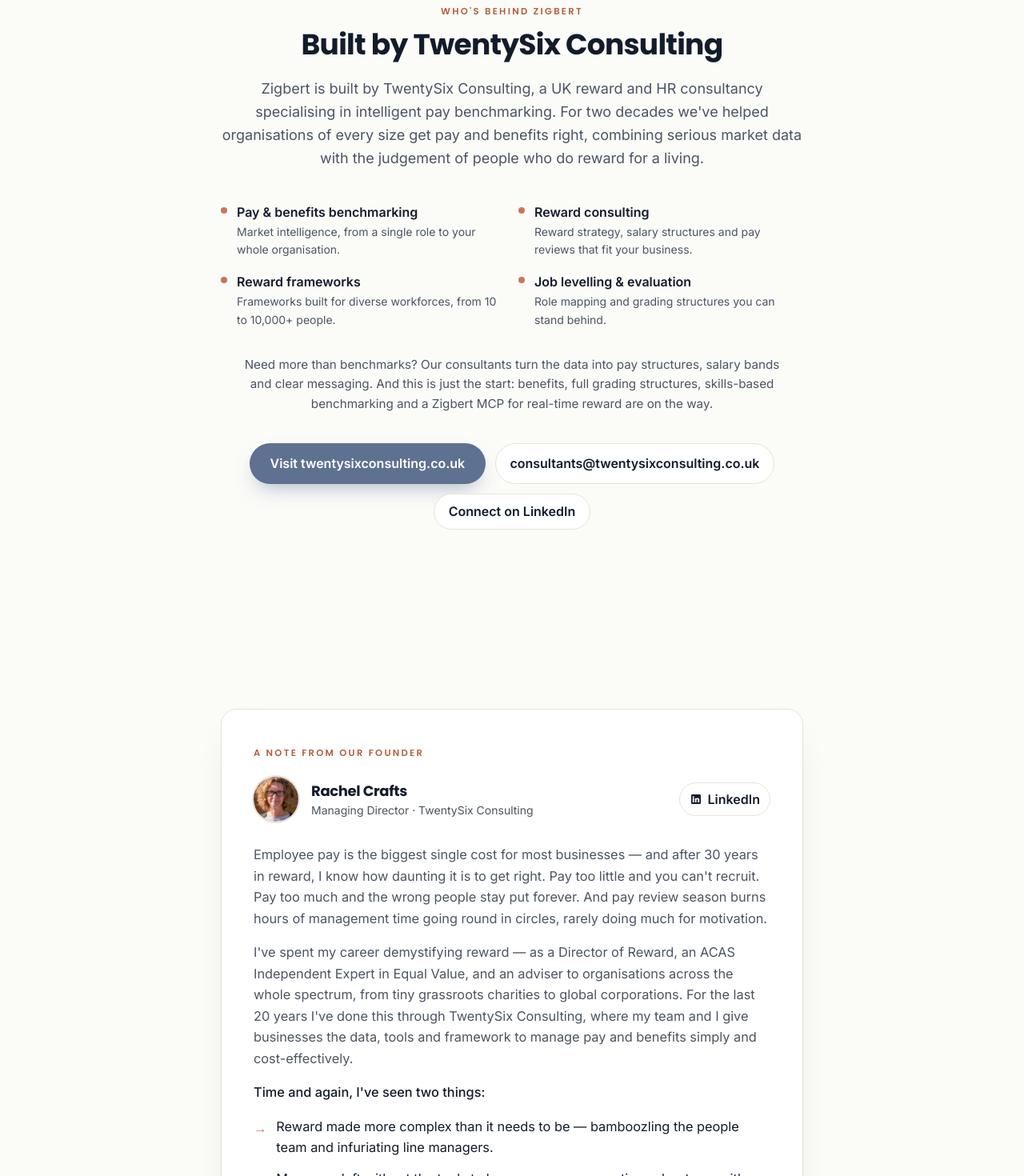
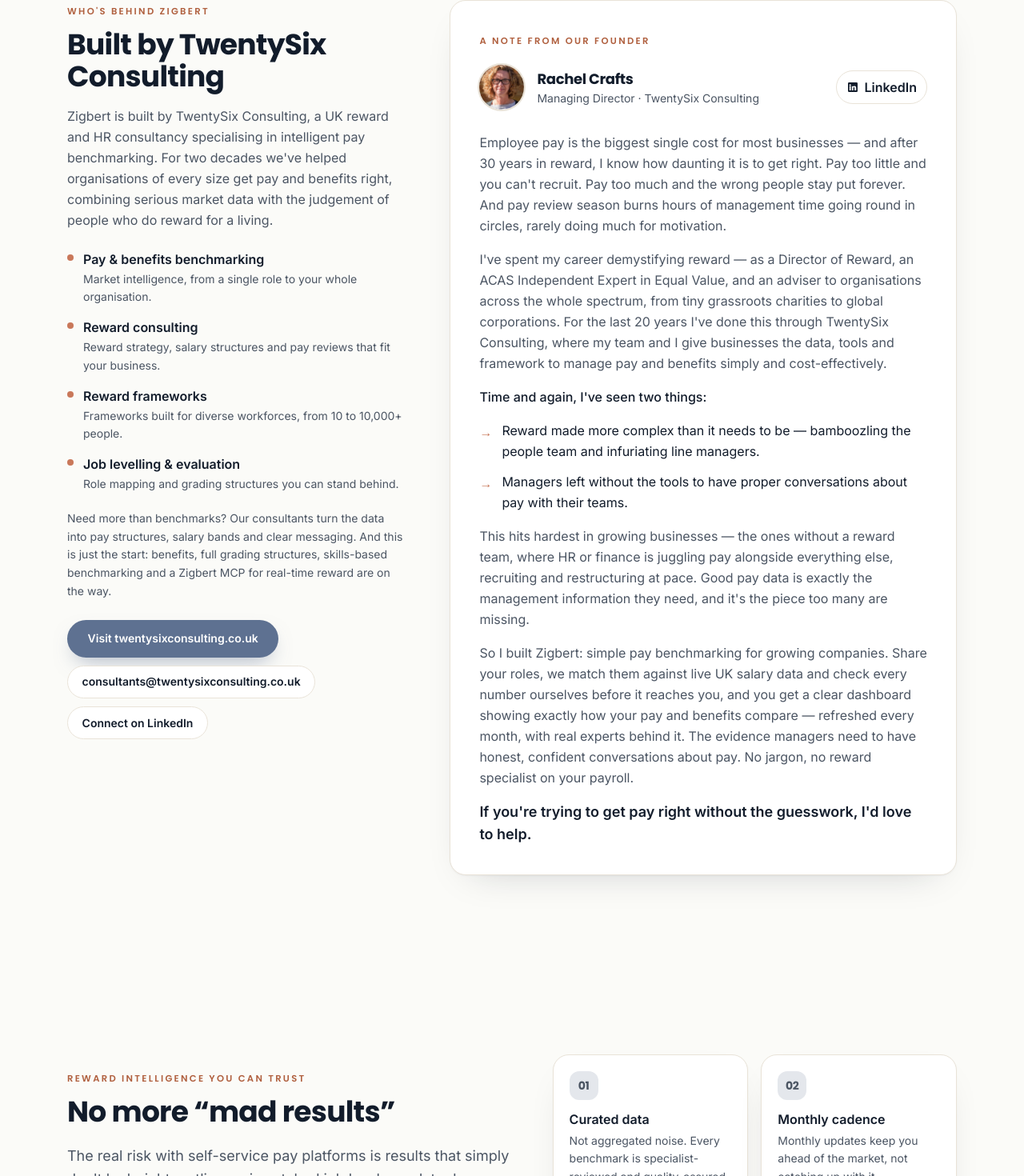
Before and after one commit to TwentySixConsulting/zigbert-waitlist, a React (Vite) app: page / in a window 1280 px wide. Shown: the part 6710-8180 px from the top of the page at 80% size. Built offline with nearby package versions, Linux system fonts and the light colour scheme; no server answers; the HTML template or start-up script is replaced by a standard one.

Commit message:
Two-column About+founder: TwentySix overview (left, sticky) + Rachel's note (right)
Co-Authored-By: Claude Opus 4.8 (1M context) <noreply@anthropic.com>

```diff
--- a/src/components/About.tsx
+++ /dev/null
@@ -1,45 +0,0 @@
-import { about } from "../lib/copy";
-import Reveal from "./Reveal";
-
-export default function About() {
-  return (
-    <section id="about" className="scroll-mt-24 py-20 md:py-28">
-      <div className="mx-auto max-w-3xl px-5 text-center">
-        <Reveal>
-          <span className="eyebrow">{about.eyebrow}</span>
-          <h2 className="display mt-3 text-3xl font-bold sm:text-4xl">{about.title}</h2>
-          <p className="mt-5 text-lg leading-relaxed text-muted">{about.lede}</p>
-        </Reveal>
-
-        {/* what we do — brief */}
-        <div className="mt-10 grid gap-4 text-left sm:grid-cols-2">
-          {about.services.map((s, i) => (
-            <Reveal as="div" key={s.title} stagger index={i} className="flex items-start gap-3">
-              <span className="mt-1.5 h-2 w-2 shrink-0 rounded-full bg-clay" />
-              <div>
-                <p className="font-semibold text-ink">{s.title}</p>
-                <p className="mt-0.5 text-sm leading-relaxed text-muted">{s.body}</p>
-              </div>
-            </Reveal>
-          ))}
-        </div>
-
-        <Reveal className="mx-auto mt-8 max-w-2xl">
-          <p className="text-[0.95rem] leading-relaxed text-muted">{about.more}</p>
-        </Reveal>
-
-        <Reveal className="mt-9 flex flex-wrap justify-center gap-3">
-          <a href={about.links.site.url} target="_blank" rel="noreferrer" className="btn-primary">
-            {about.links.site.label}
-          </a>
-          <a href={about.links.email.url} className="btn-ghost">
-            {about.links.email.label}
-          </a>
-          <a href={about.links.linkedin.url} target="_blank" rel="noreferrer" className="btn-ghost">
-            {about.links.linkedin.label}
-          </a>
-        </Reveal>
-      </div>
-    </section>
-  );
-}
--- /dev/null
+++ b/src/components/AboutFounder.tsx
@@ -0,0 +1,122 @@
+import { about, founder } from "../lib/copy";
+import Reveal from "./Reveal";
+
+const asset = (file: string) => `${import.meta.env.BASE_URL}${file}`;
+
+function LinkedinIcon({ className }: { className?: string }) {
+  return (
+    <svg viewBox="0 0 24 24" fill="currentColor" aria-hidden="true" className={className}>
+      <path d="M19 3a2 2 0 0 1 2 2v14a2 2 0 0 1-2 2H5a2 2 0 0 1-2-2V5a2 2 0 0 1 2-2h14zM8.34 9.67H5.67V18h2.67V9.67zM7 6.33a1.55 1.55 0 1 0 0 3.1 1.55 1.55 0 0 0 0-3.1zM18.33 18v-4.57c0-2.45-1.31-3.59-3.06-3.59-1.41 0-2.04.78-2.39 1.32v-1.13h-2.67V18h2.67v-4.65c0-1.23.83-1.5 1.13-1.5.3 0 1.32.27 1.32 1.5V18h2.67z" />
+    </svg>
+  );
+}
+
+export default function AboutFounder() {
+  const initials = founder.name
+    .split(" ")
+    .map((w) => w[0])
+    .filter(Boolean)
+    .slice(0, 2)
+    .join("")
+    .toUpperCase();
+
+  return (
+    <section id="about" className="scroll-mt-24 py-20 md:py-28">
+      <div className="mx-auto grid max-w-6xl gap-10 px-5 lg:grid-cols-[1fr_1.5fr] lg:items-start lg:gap-14">
+        {/* Rachel's founder note — main column (right on desktop) */}
+        <Reveal as="div" className="order-2 lg:order-2">
+          <div className="card p-7 sm:p-9">
+            <span className="eyebrow">{founder.eyebrow}</span>
+
+            <div className="mt-5 flex items-center gap-4">
+              {founder.photo ? (
+                <img
+                  src={asset(founder.photo)}
+                  alt={founder.name}
+                  className="h-14 w-14 rounded-full object-cover ring-2 ring-line"
+                />
+              ) : (
+                <span className="accent-gradient flex h-14 w-14 items-center justify-center rounded-full text-base font-bold text-white">
+                  {initials}
+                </span>
+              )}
+              <div className="min-w-0">
+                <p className="display text-lg font-bold text-ink">{founder.name}</p>
+                <p className="text-sm text-muted">{founder.role}</p>
+              </div>
+              {founder.linkedin && (
+                <a
+                  href={founder.linkedin}
+                  target="_blank"
+                  rel="noreferrer"
+                  aria-label={`${founder.name} on LinkedIn`}
+                  className="btn-ghost ml-auto !px-3 !py-2"
+                >
+                  <LinkedinIcon className="h-4 w-4" />
+                  <span className="hidden sm:inline">LinkedIn</span>
+                </a>
+              )}
+            </div>
+
+            <div className="mt-7 space-y-4 leading-relaxed text-muted">
+              {founder.intro.map((p) => (
+                <p key={p}>{p}</p>
+              ))}
+
+              <p className="font-medium text-ink">{founder.pointsLead}</p>
+              <ul className="space-y-3">
+                {founder.points.map((pt) => (
+                  <li key={pt} className="flex items-start gap-3 text-ink">
+                    <span aria-hidden="true" className="mt-0.5 font-semibold text-clay">
+                      →
+                    </span>
+                    <span>{pt}</span>
+                  </li>
+                ))}
+              </ul>
+
+              {founder.outro.map((p) => (
+                <p key={p}>{p}</p>
+              ))}
+
+              <p className="text-lg font-semibold text-ink">{founder.closing}</p>
+            </div>
+          </div>
+        </Reveal>
+
+        {/* TwentySix overview — sticky sidebar (left on desktop) */}
+        <Reveal as="div" className="order-1 lg:order-1 lg:sticky lg:top-24">
+          <span className="eyebrow">{about.eyebrow}</span>
+          <h2 className="display mt-3 text-3xl font-bold sm:text-4xl">{about.title}</h2>
+          <p className="mt-4 text-base leading-relaxed text-muted">{about.lede}</p>
+
+          <ul className="mt-6 space-y-3.5">
+            {about.services.map((s) => (
+              <li key={s.title} className="flex items-start gap-3">
+                <span className="mt-1.5 h-2 w-2 shrink-0 rounded-full bg-clay" />
+                <div>
+                  <p className="font-semibold text-ink">{s.title}</p>
+                  <p className="mt-0.5 text-sm leading-relaxed text-muted">{s.body}</p>
+                </div>
+              </li>
+            ))}
+          </ul>
+
+          <p className="mt-5 text-sm leading-relaxed text-muted">{about.more}</p>
+
+          <div className="mt-6 flex flex-wrap gap-2.5">
+            <a href={about.links.site.url} target="_blank" rel="noreferrer" className="btn-primary text-sm">
+              {about.links.site.label}
+            </a>
+            <a href={about.links.email.url} className="btn-ghost text-sm">
+              {about.links.email.label}
+            </a>
+            <a href={about.links.linkedin.url} target="_blank" rel="noreferrer" className="btn-ghost text-sm">
+              {about.links.linkedin.label}
+            </a>
+          </div>
+        </Reveal>
+      </div>
+    </section>
+  );
+}
--- a/src/components/FounderNote.tsx
+++ /dev/null
@@ -1,88 +0,0 @@
-import { founder } from "../lib/copy";
-import Reveal from "./Reveal";
-
-const asset = (file: string) => `${import.meta.env.BASE_URL}${file}`;
-
-function LinkedinIcon({ className }: { className?: string }) {
-  return (
-    <svg viewBox="0 0 24 24" fill="currentColor" aria-hidden="true" className={className}>
-      <path d="M19 3a2 2 0 0 1 2 2v14a2 2 0 0 1-2 2H5a2 2 0 0 1-2-2V5a2 2 0 0 1 2-2h14zM8.34 9.67H5.67V18h2.67V9.67zM7 6.33a1.55 1.55 0 1 0 0 3.1 1.55 1.55 0 0 0 0-3.1zM18.33 18v-4.57c0-2.45-1.31-3.59-3.06-3.59-1.41 0-2.04.78-2.39 1.32v-1.13h-2.67V18h2.67v-4.65c0-1.23.83-1.5 1.13-1.5.3 0 1.32.27 1.32 1.5V18h2.67z" />
-    </svg>
-  );
-}
-
-export default function FounderNote() {
-  const initials = founder.name
-    .split(" ")
-    .map((w) => w[0])
-    .filter(Boolean)
-    .slice(0, 2)
-    .join("")
-    .toUpperCase();
-
-  return (
-    <section id="founder" className="scroll-mt-24 py-20 md:py-28">
-      <div className="mx-auto max-w-3xl px-5">
-        <Reveal as="div" className="card p-7 sm:p-10">
-          <span className="eyebrow">{founder.eyebrow}</span>
-
-          {/* author */}
-          <div className="mt-5 flex items-center gap-4">
-            {founder.photo ? (
-              <img
-                src={asset(founder.photo)}
-                alt={founder.name}
-                className="h-14 w-14 rounded-full object-cover ring-2 ring-line"
-              />
-            ) : (
-              <span className="accent-gradient flex h-14 w-14 items-center justify-center rounded-full text-base font-bold text-white">
-                {initials}
-              </span>
-            )}
-            <div className="min-w-0">
-              <p className="display text-lg font-bold text-ink">{founder.name}</p>
-              <p className="text-sm text-muted">{founder.role}</p>
-            </div>
-            {founder.linkedin && (
-              <a
-                href={founder.linkedin}
-                target="_blank"
-                rel="noreferrer"
-                aria-label={`${founder.name} on LinkedIn`}
-                className="btn-ghost ml-auto !px-3 !py-2"
-              >
-                <LinkedinIcon className="h-4 w-4" />
-                <span className="hidden sm:inline">LinkedIn</span>
-              </a>
-            )}
-          </div>
-
-          {/* letter */}
-          <div className="mt-7 space-y-4 text-[1.02rem] leading-relaxed text-muted">
-            {founder.intro.map((p) => (
-              <p key={p}>{p}</p>
-            ))}
-
-            <p className="font-medium text-ink">{founder.pointsLead}</p>
-            <ul className="space-y-3">
-              {founder.points.map((pt) => (
-                <li key={pt} className="flex items-start gap-3 text-ink">
-                  <span aria-hidden="true" className="mt-0.5 font-semibold text-clay">
-                    →
-                  </span>
-                  <span>{pt}</span>
-                </li>
-              ))}
-            </ul>
-
-            {founder.outro.map((p) => (
-              <p key={p}>{p}</p>
-            ))}
-
-            <p className="text-lg font-semibold text-ink">{founder.closing}</p>
-          </div>
-        </Reveal>
-      </div>
-    </section>
-  );
-}
--- a/src/pages/Landing.tsx
+++ b/src/pages/Landing.tsx
@@ -6,9 +6,8 @@ import StatsBand from "../components/StatsBand";
 import Slides from "../components/Slides";
 import Cadence from "../components/Cadence";
 import Scope from "../components/Scope";
-import About from "../components/About";
+import AboutFounder from "../components/AboutFounder";
 import Trust from "../components/Trust";
-import FounderNote from "../components/FounderNote";
 import MethodologyTeaser from "../components/MethodologyTeaser";
 import WaitlistSection from "../components/WaitlistSection";
 import StickyCTA from "../components/StickyCTA";
@@ -24,8 +23,7 @@ export default function Landing() {
       <Slides />
       <Cadence />
       <Scope />
-      <About />
-      <FounderNote />
+      <AboutFounder />
       <Trust />
       <MethodologyTeaser />
       <WaitlistSection />
```
